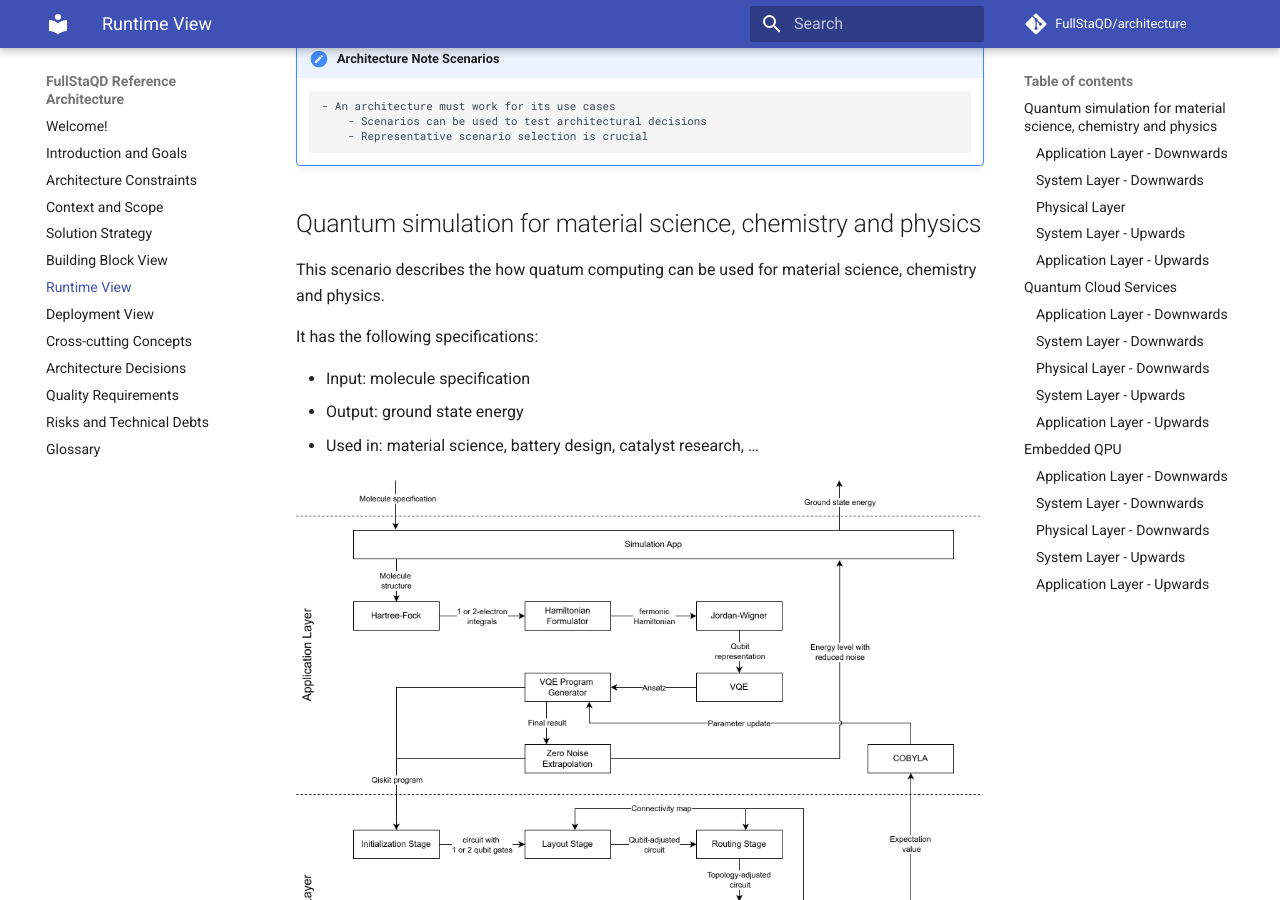
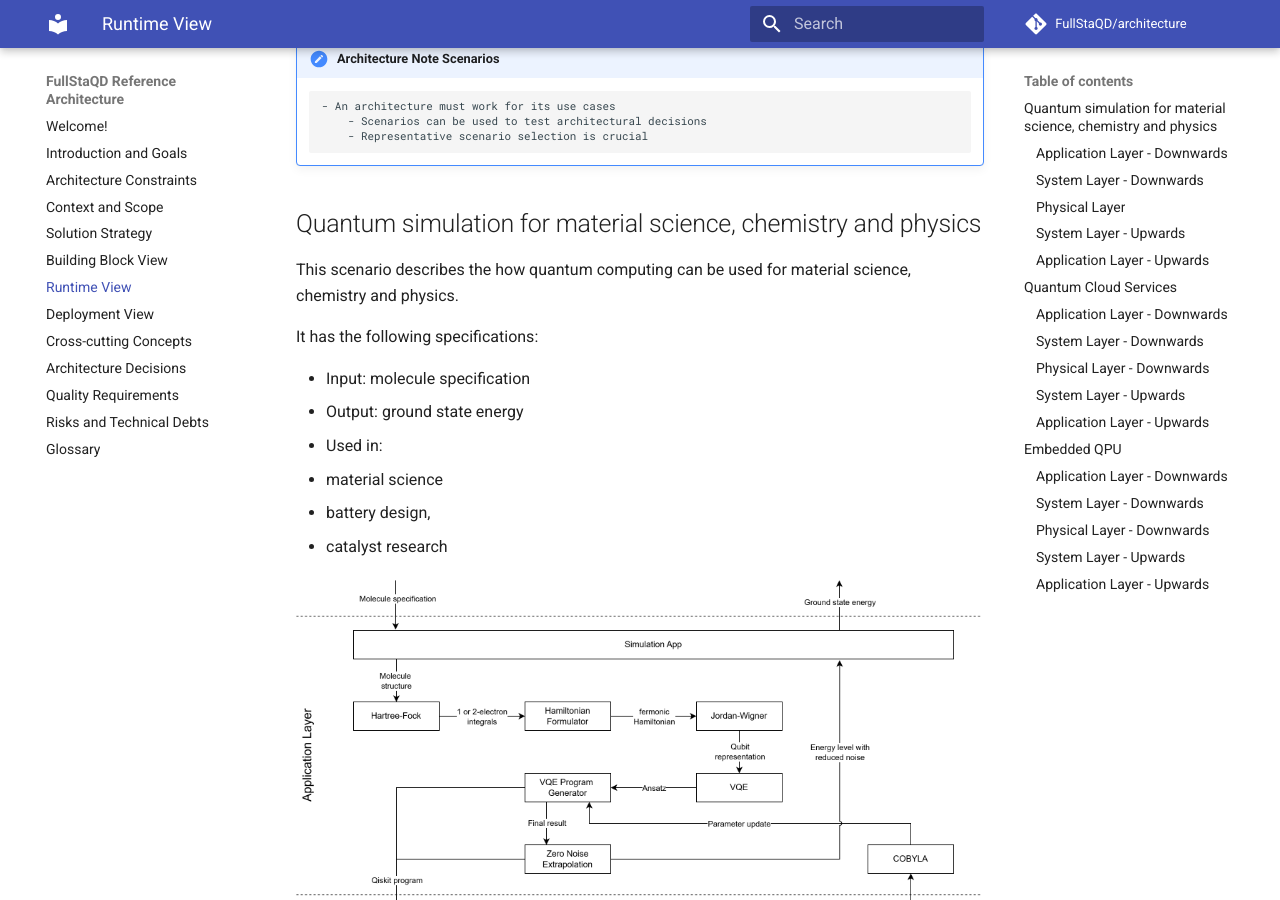
Before and after one commit to FullStaQD/architecture, an MkDocs documentation site: the page built from docs/06_runtime_view.md, in a window 1280 px wide and 900 px high, scrolled down 388 px. Built offline with MkDocs 1.6.1 and Material for MkDocs 9.7.7, drawn with Linux system fonts in a browser that asks for light colours; comment, search, counter and statistics services are not loaded; some of the changed text lies outside the part shown.

Commit message:
Update 06_runtime_view.md
Signed-off-by: RinorKIT <tc4656@kit.edu>

```diff
--- a/docs/06_runtime_view.md
+++ b/docs/06_runtime_view.md
@@ -12,13 +12,16 @@ We document these steps through an activity diagram, in which each architecture
 
 ## Quantum simulation for material science, chemistry and physics {#_runtime_scenario_1}
 
-This scenario describes the how quatum computing can be used for material science, chemistry and physics.
+This scenario describes the how quantum computing can be used for material science, chemistry and physics.
 
 It has the following specifications:
 
 -  Input: molecule specification
 -  Output: ground state energy
--  Used in: material science, battery design, catalyst research, …
+-  Used in:
+   -  material science
+   - battery design,
+   - catalyst research
 
 
   ![](./images/RuntimeView-scenario1.png)
```
Also changed, not shown: other parts of docs/06_runtime_view.md (+8 -3 lines).
